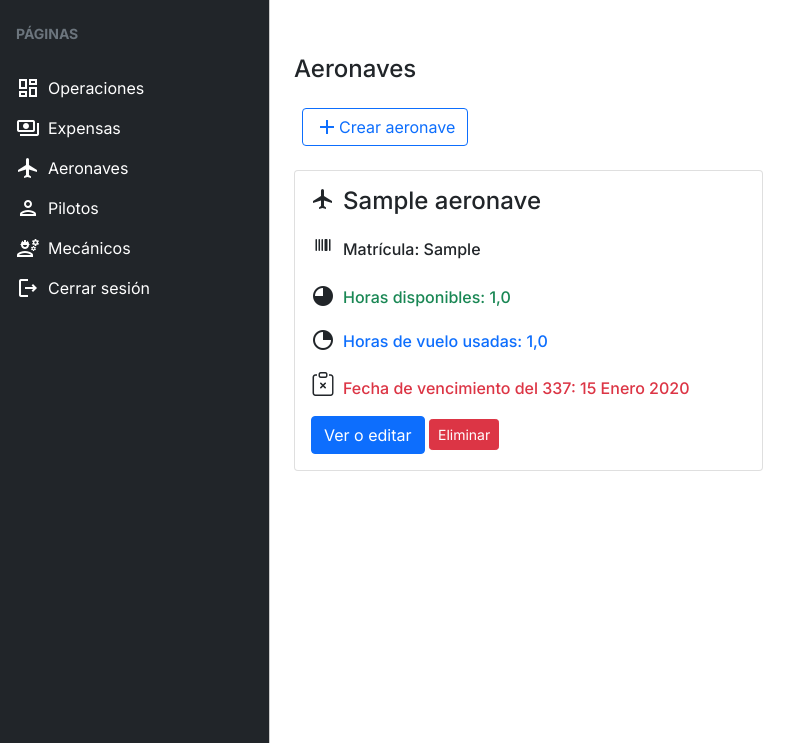
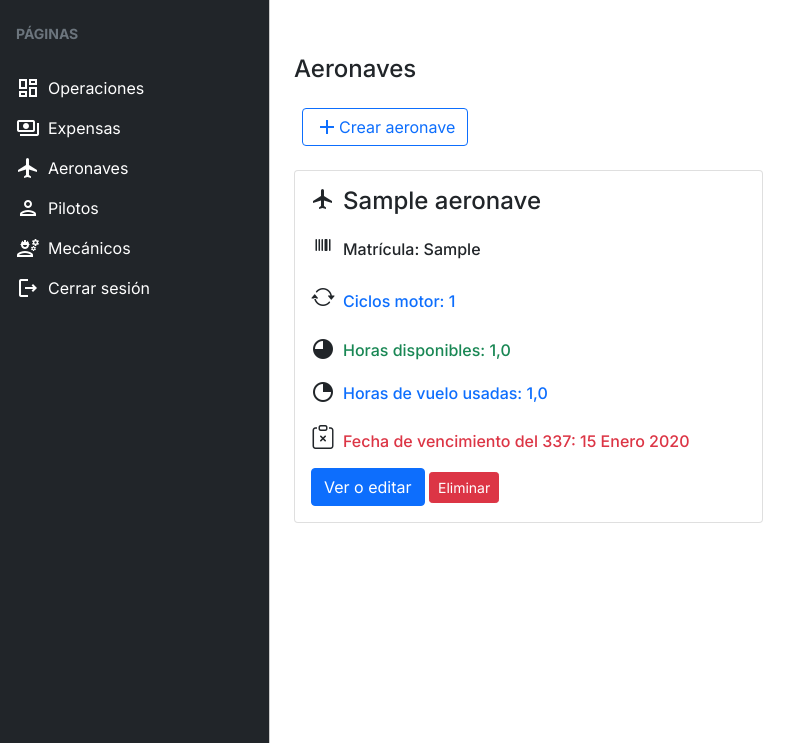
Before and after one commit to Augustorresfx/gastos-django, a Django app: page /aeronaves/ in a window 1280 px wide. Shown: the part 57-800 px from the top of the page, without its empty margins (0-809 px from the left). Run offline with Django 4.2, Linux system fonts and the light colour scheme; a user stored in the database is signed in; tables that the repository leaves empty hold one stand-in row (values such as "Sample post"); some libraries are stand-ins or nearby versions.

Commit message:
entrega_1

```diff
--- a/clients/templates/aeronaves.html
+++ b/clients/templates/aeronaves.html
@@ -37,6 +37,12 @@
         <h6 class="card-text">Matrícula: {{aeronave.matricula}}</h6>
       </span>
       </div>
+      <div class="d-flex py-2">
+        <i class="bi bi-arrow-repeat h4"></i>
+        <span class="px-2 pt-2">
+      <h6 class="card-text text-primary">Ciclos motor: {{aeronave.ciclos_motor}}</h6>
+    </span>
+    </div>
       <div class="d-flex py-2">
         <span class="material-symbols-outlined">
         clock_loader_80
```
Also changed, not shown: clients/templates/create_gasto.html (+18 -18 lines).
